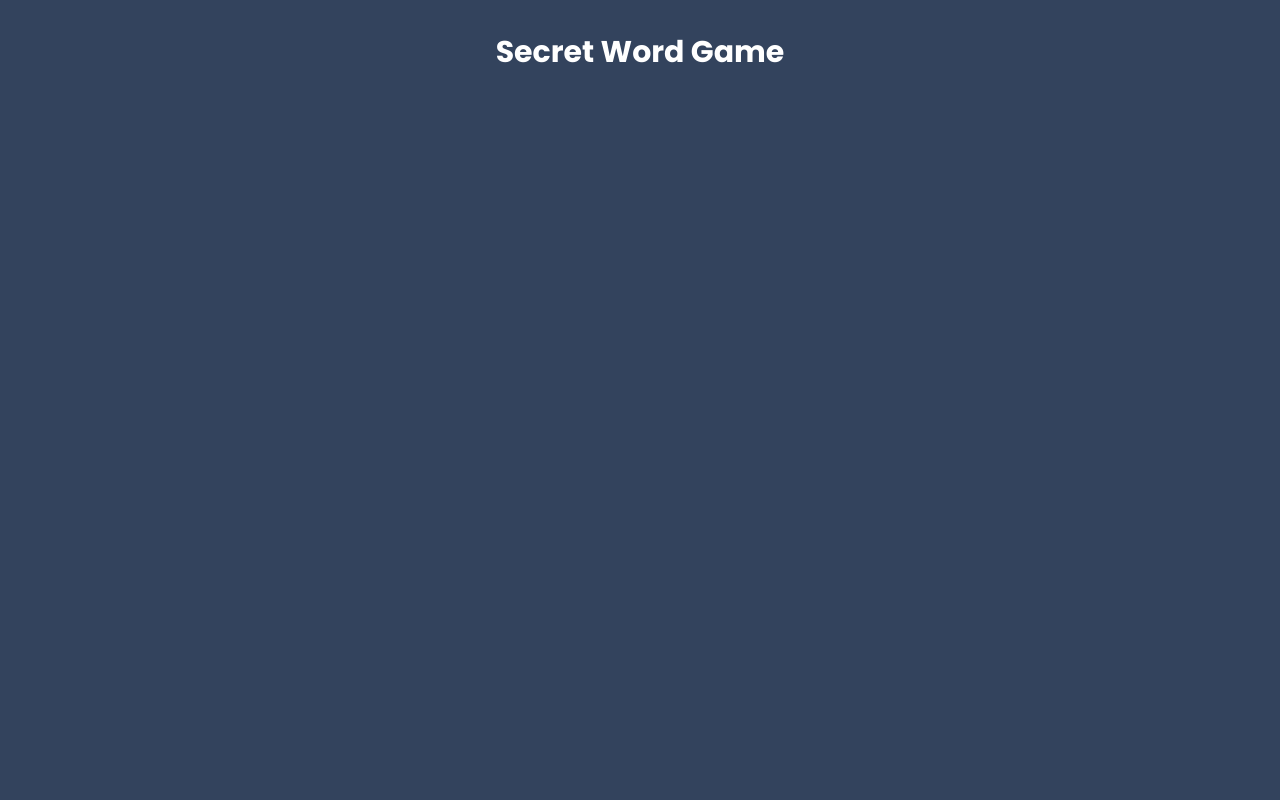
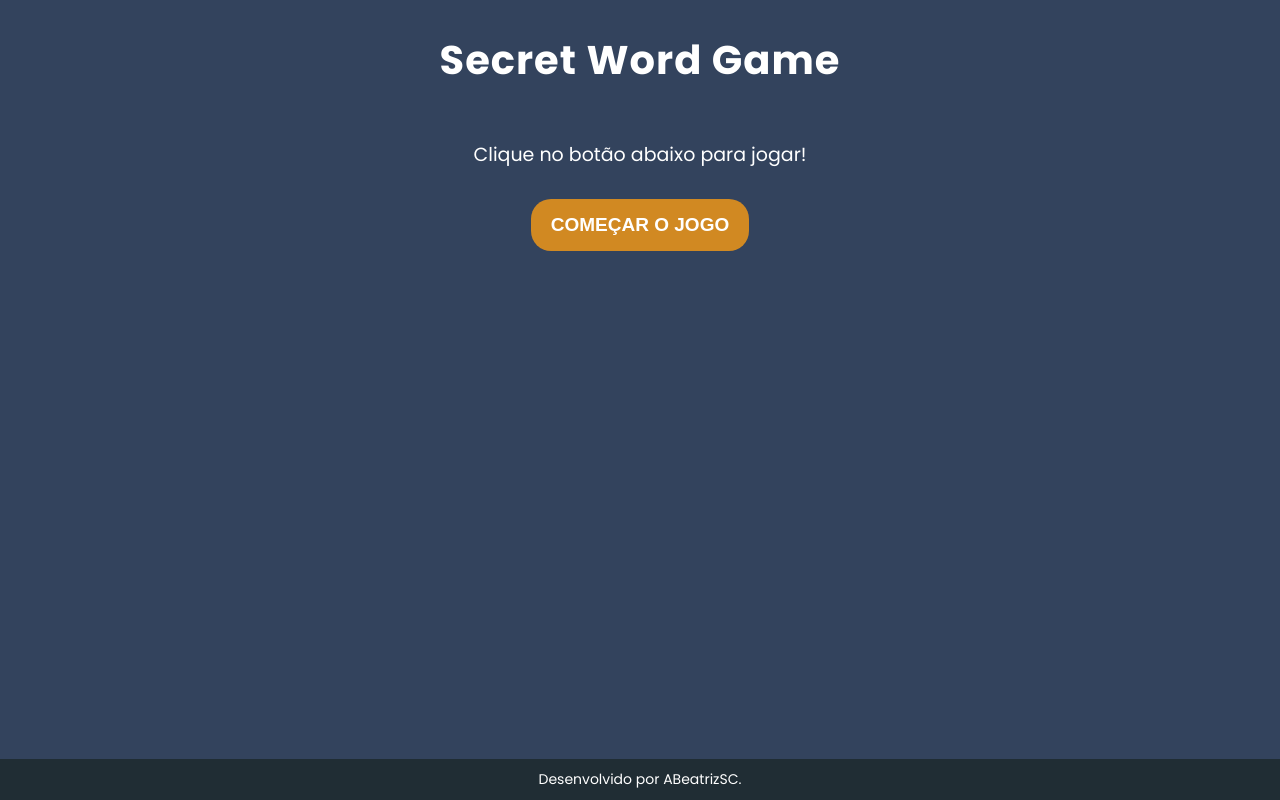
Before and after one commit to ABeatrizSC/secret-word-game, a React (Vite) app: page / in a window 1280 px wide. Built offline with nearby package versions, Linux system fonts and the light colour scheme.

Commit message:
create StartScreen and Footer components

```diff
--- a/src/App.jsx
+++ b/src/App.jsx
@@ -1,10 +1,14 @@
 import './styles/App.css'
+import { StartScreen } from './components/StartScreen'
+import { Footer } from './components/Footer'
 
 export function App() {
 
   return (
     <>
       <h1>Secret Word Game</h1>
+      <StartScreen />
+      <Footer />
     </>
   )
 }
--- /dev/null
+++ b/src/components/Footer.css
@@ -0,0 +1,23 @@
+footer {
+    background-color: #202D34;
+    width: 100vw;
+    padding: 1rem;
+    text-align: center;
+    position: fixed;
+    bottom: 0;
+    left: 0;
+
+    & p {
+        font-size: 1.4rem;
+
+        & a {
+            text-decoration: none;
+            color: white;
+
+            &:hover {
+                text-decoration: underline;
+            }
+        }
+    }
+
+}
--- /dev/null
+++ b/src/components/Footer.jsx
@@ -0,0 +1,9 @@
+import './Footer.css'
+
+export function Footer() {
+    return (
+        <footer>
+            <p>Desenvolvido por <a href="https://github.com/ABeatrizSC">ABeatrizSC</a>.</p>
+        </footer>
+    )
+}
--- /dev/null
+++ b/src/components/StartScreen.css
@@ -0,0 +1,7 @@
+.content-container {
+    display: flex;
+    flex-flow: column;
+    gap: 3rem;
+    align-items: center;
+    justify-content: center;
+}
--- /dev/null
+++ b/src/components/StartScreen.jsx
@@ -0,0 +1,12 @@
+import './StartScreen.css'
+
+export function StartScreen() {
+    return (
+        <>
+            <div className='content-container'>
+                <p>Clique no botão abaixo para jogar!</p>
+                <button>Começar o jogo</button>
+            </div>
+        </>
+    )
+}
--- a/src/styles/global.css
+++ b/src/styles/global.css
@@ -17,5 +17,29 @@ body {
 }
 
 h1 {
-    font-size: 3rem;
+    font-size: 4rem;
+    margin-bottom: 5rem;
+    letter-spacing: 0.1rem;
 }
+
+p, button {
+   font-size: 1.9rem;
+}
+
+button {
+    cursor: pointer;
+    background-color: #D18922;
+    border: 0;
+    width: auto;
+    height: auto;
+    padding: 1.5rem 2rem;
+    border-radius: 2rem;
+    font-weight: 600;
+    color: inherit;
+    text-transform: uppercase;
+    transition: 400ms ease-in-out;
+
+    &:hover {
+        background-color: #d18822b9;
+    }
+}
```
